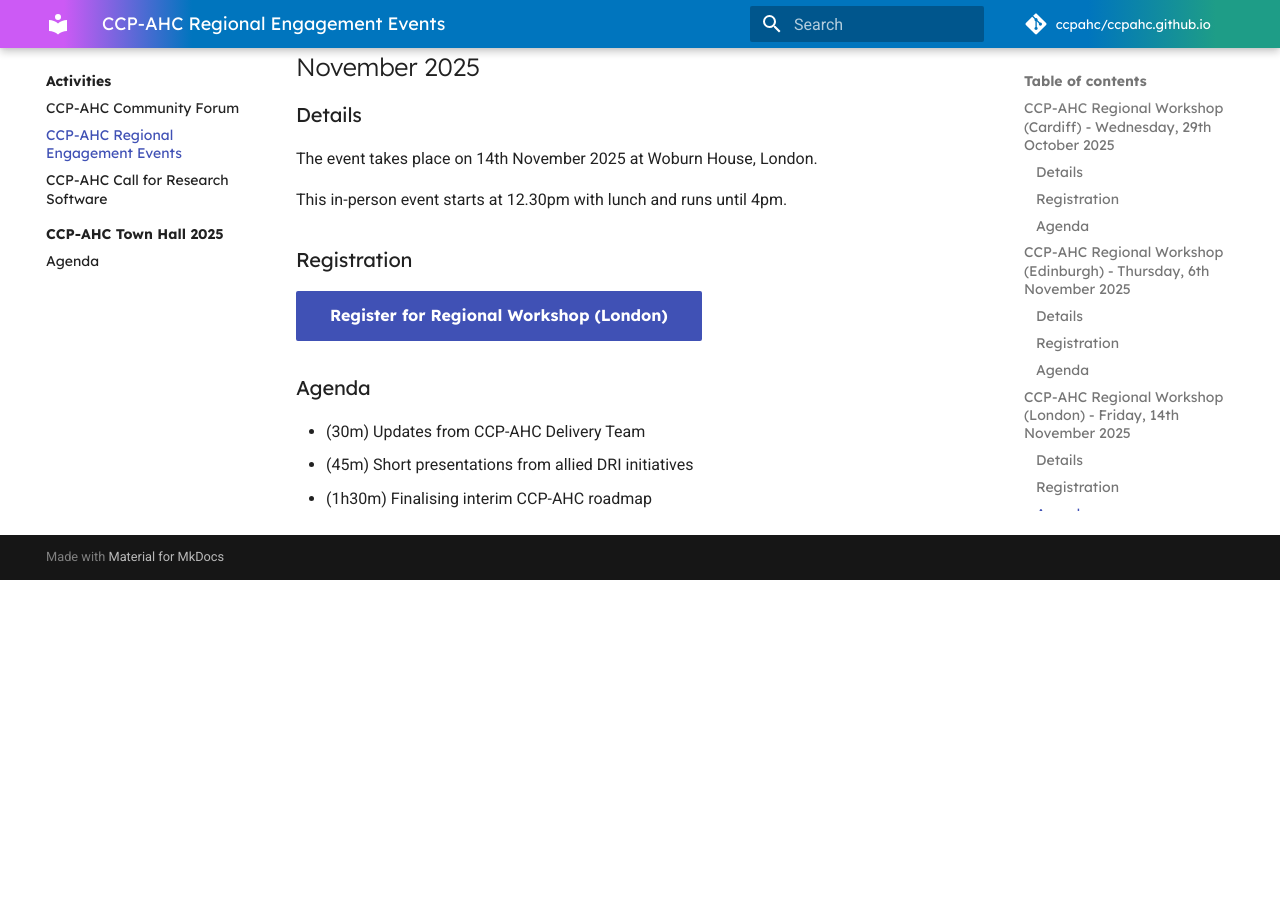
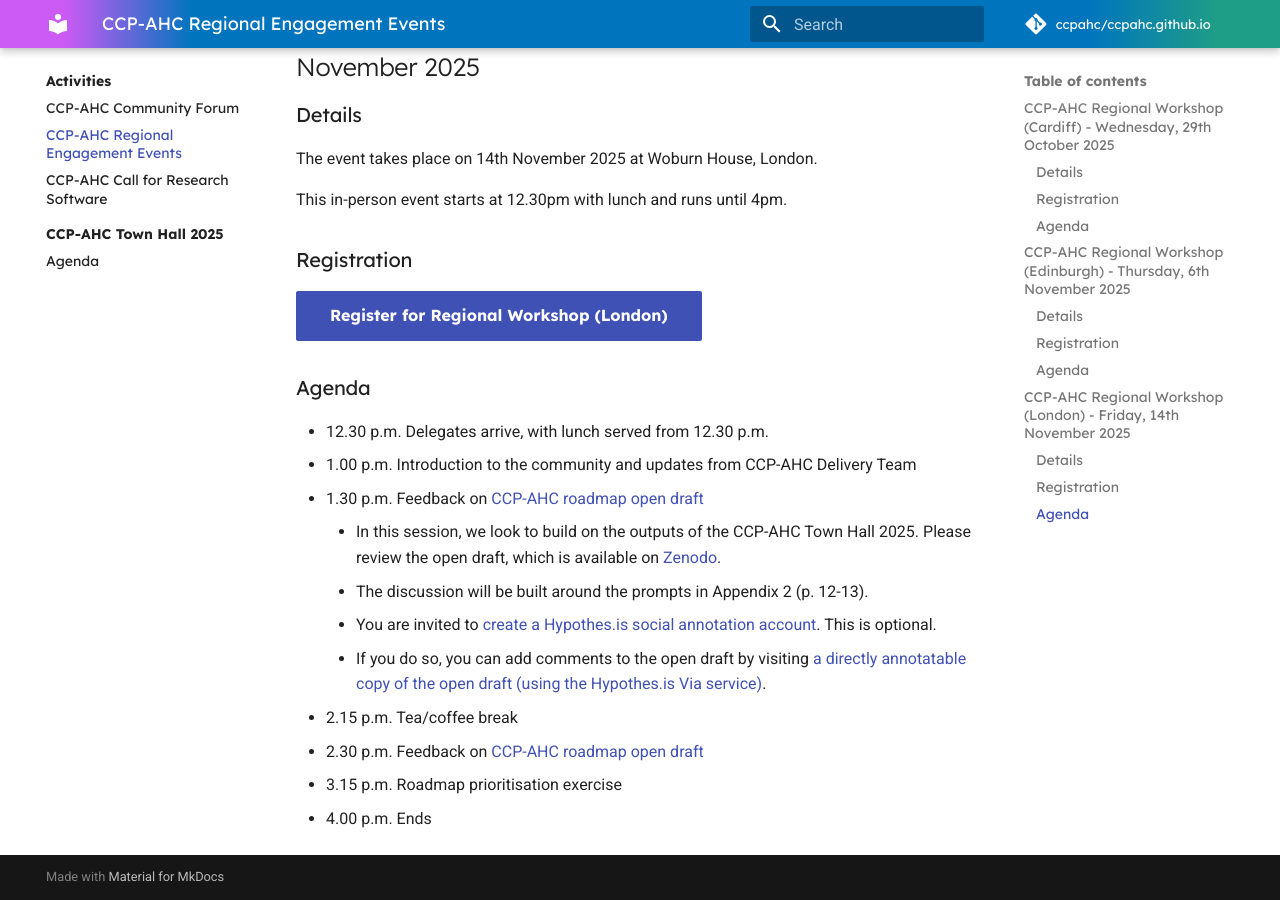
Before and after one commit to ccpahc/ccpahc.github.io, an MkDocs documentation site: the page built from docs/activities/regional-engagement.md, in a window 1280 px wide and 900 px high, scrolled down 2471 px. Built offline with MkDocs 1.6.1 and Material for MkDocs 9.7.7, drawn with Linux system fonts in a browser that asks for light colours; comment, search, counter and statistics services are not loaded; before the commit the page ends 3051 px from its top, so only the background shows below that.

Commit message:
Revise agenda for Regional Workshop with timings
Updated the agenda for the Regional Workshop to include detailed timings and descriptions for each session.

```diff
--- a/docs/activities/regional-engagement.md
+++ b/docs/activities/regional-engagement.md
@@ -76,6 +76,14 @@ This in-person event starts at 12.30pm with lunch and runs until 4pm.
 
 ### Agenda
 
-- (30m) Updates from CCP-AHC Delivery Team
-- (45m) Short presentations from allied DRI initiatives
-- (1h30m) Finalising interim CCP-AHC roadmap
+- 12.30 p.m. Delegates arrive, with lunch served from 12.30 p.m.
+- 1.00 p.m. Introduction to the community and updates from CCP-AHC Delivery Team
+- 1.30 p.m. Feedback on [CCP-AHC roadmap open draft](https://zenodo.org/records/17099176)
+    - In this session, we look to build on the outputs of the CCP-AHC Town Hall 2025. Please review the open draft, which is available on [Zenodo](https://zenodo.org/records/17099176).
+    - The discussion will be built around the prompts in Appendix 2 (p. 12-13).
+    - You are invited to [create a Hypothes.is social annotation account](https://hypothes.is/signup). This is optional.
+    - If you do so, you can add comments to the open draft by visiting [a directly annotatable copy of the open draft (using the Hypothes.is Via service)](https://via.hypothes.is/https://www.ccpahc.ac.uk/assets/OPEN%20DRAFT%202025-09-11%20-%20CCP-AHC%20Roadmap%20Open%20Draft.pdf).
+- 2.15 p.m. Tea/coffee break
+- 2.30 p.m. Feedback on [CCP-AHC roadmap open draft](https://zenodo.org/records/17099176)
+- 3.15 p.m. Roadmap prioritisation exercise
+- 4.00 p.m. Ends
```
